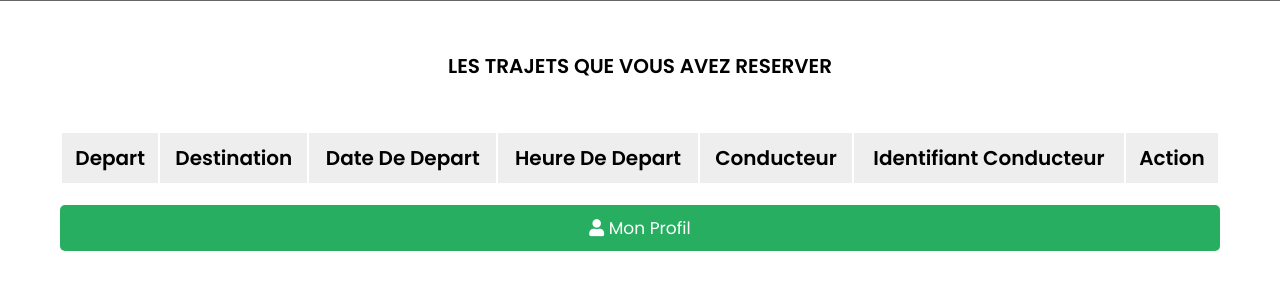
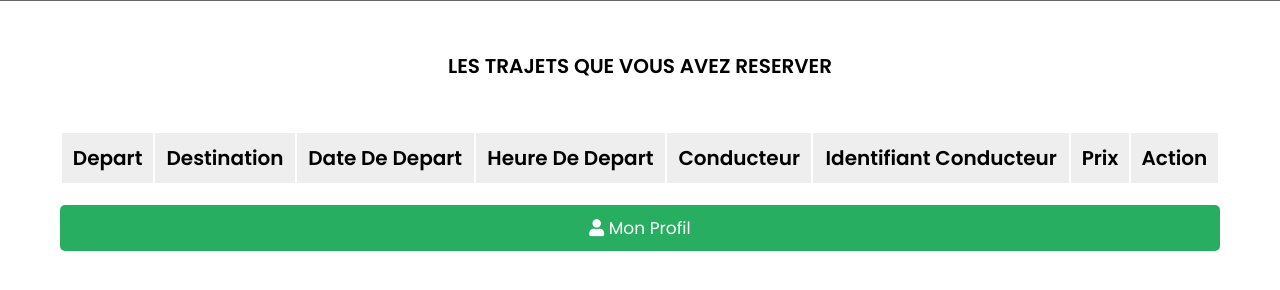
Before and after one commit to hlydia05/covoiturage, a PHP site: page /user_fct/consult_reserv.php in a window 1280 px wide. Shown: the part 86-376 px from the top of the page. Run offline with PHP 8.4, Linux system fonts and the light colour scheme; data that the repository does not hold is empty.

Commit message:
Update consult_reserv.php

```diff
--- a/user_fct/consult_reserv.php
+++ b/user_fct/consult_reserv.php
@@ -112,11 +112,15 @@ if(isset($_SESSION['email'])){
             <th>heure de depart</th>
             <th>conducteur</th>
             <th>identifiant conducteur</th>
+            <th>prix</th>
             <th>action</th>
 
          </tr>
          </thead>
-         <?php  while($row = mysqli_fetch_assoc($result_reserv)){ ?>
+         <?php  while($row = mysqli_fetch_assoc($result_reserv)){
+            $select_PRIX = "SELECT * FROM trajet WHERE id_trajet='" . $row['trajet'] . "'";
+            $result_PRIX = mysqli_query($conn, $select_PRIX);
+            $row_prix = mysqli_fetch_assoc($result_PRIX); ?>
          <tr>
                  <td> <?php echo  $row['depart'] ; ?></td>
                  <td> <?php echo  $row['destination'] ; ?></td>
@@ -124,6 +128,7 @@ if(isset($_SESSION['email'])){
                  <td> <?php echo  $row['heure_dep'] ; ?> </td>
                  <td> <?php echo  $row['nom_cond'] ; ?> </td>
                  <td> <?php echo  $row['conducteur'] ; ?> </td>
+                 <td> <?php echo  $row_prix['prix'] ; ?> </td>
             <td>
 
               <a href="consult_reserv.php?delete=<?php echo $row['id_reservation']; ?>" class="btn"> <i class="fas fa-trash"></i> annuller la reservation</a>
```
